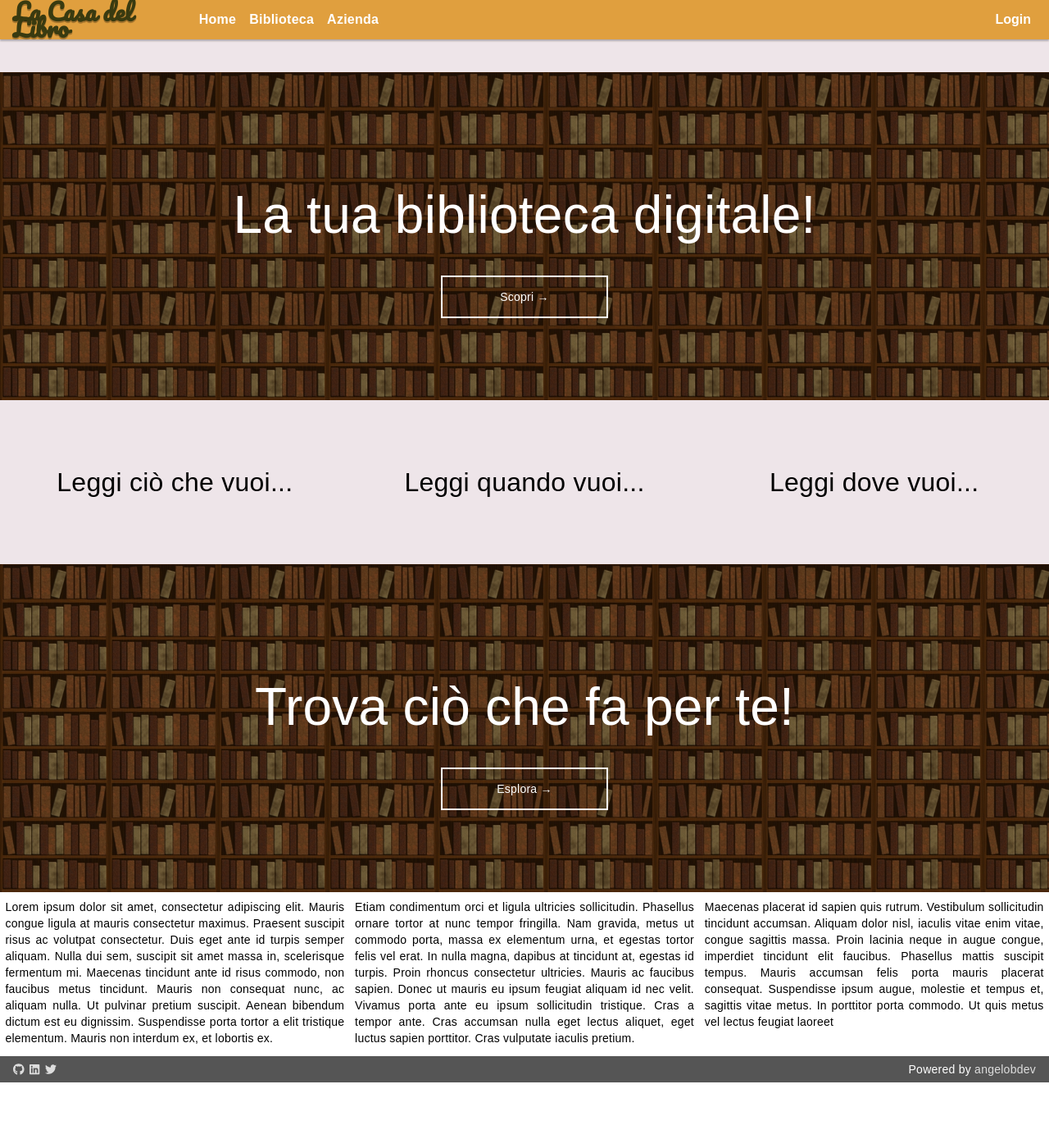
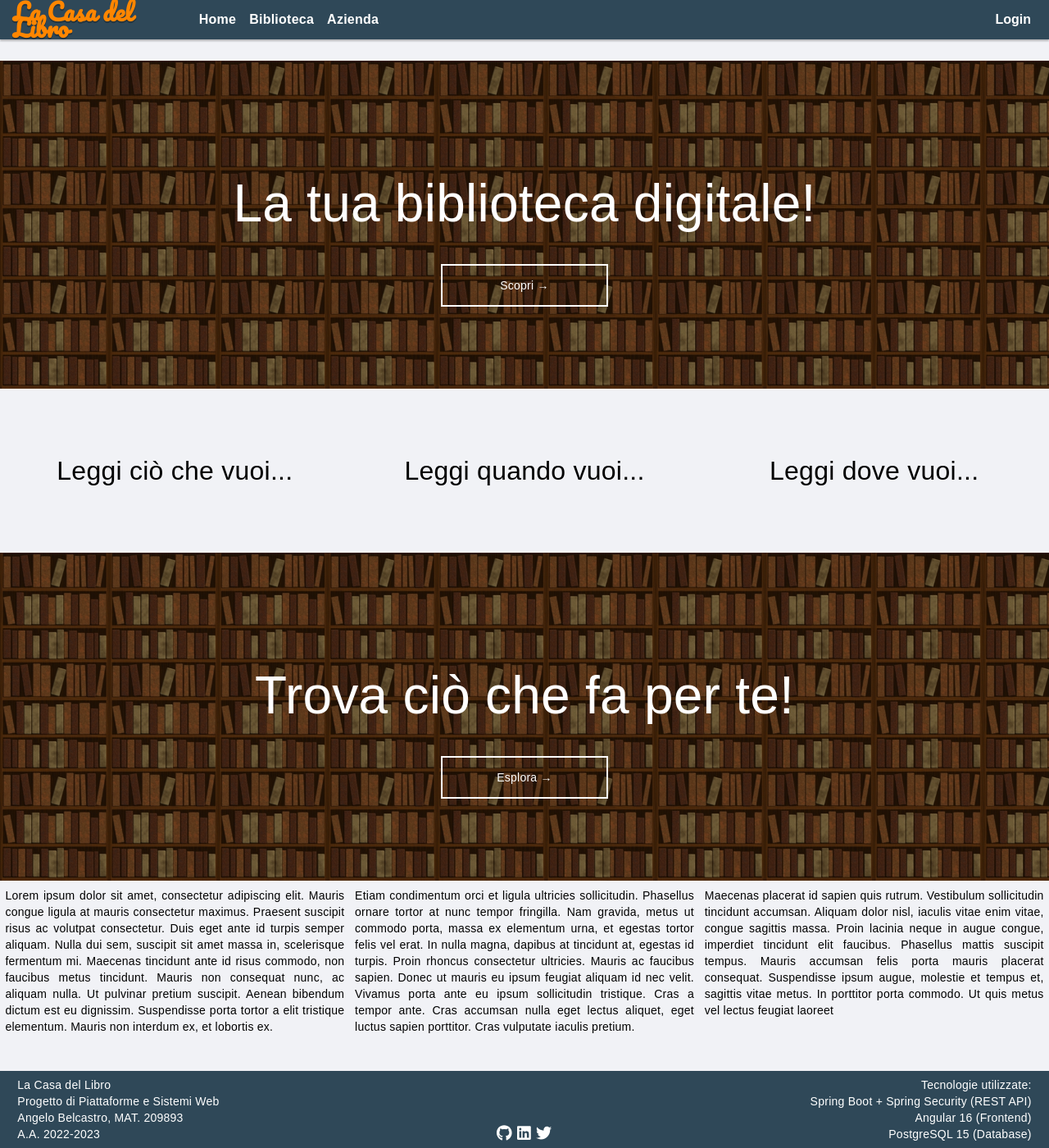
Before and after one commit to angelobdev/CasaDelLibro, an Angular app in the folder frontend/: page / in a window 1280 px wide. Shown: the whole page at 82% size. Before the commit the page ends 1320 px from the top, so only its background shows below. Built offline with nearby package versions, Linux system fonts and the light colour scheme; a web font is replaced by a local one.

Commit message:
UI/UX Improvements

```diff
--- a/frontend/src/app/app.component.html
+++ b/frontend/src/app/app.component.html
@@ -1,5 +1,4 @@
 <app-header></app-header>
-<div id="background"></div>
 <div class="container">
   <router-outlet></router-outlet>
 </div>
--- a/frontend/src/app/app.component.scss
+++ b/frontend/src/app/app.component.scss
@@ -1,20 +1,6 @@
-#background {
-  width: 100vw;
-  height: 100vh;
-
-  position: fixed;
-  top: 0;
-  left: 0;
-
-  background: #EEE5E9;
-
-  z-index: -999;
-}
-
 .container {
-  padding-top: 4.5rem;
-  width: 100vw;
-  min-height: calc(100vh - 6.5rem);
+  padding-top: 3.6rem;
+  width: 100%;
 
   display: flex;
   justify-content: flex-start;
--- a/frontend/src/app/components/carrello/carrello.component.scss
+++ b/frontend/src/app/components/carrello/carrello.component.scss
@@ -34,11 +34,11 @@
 
 .carrello .libri ul li {
   width: 100%;
-  background: #E09F3E;
+  background: #758BFD;
   color: white;
 
-  margin-top: 1rem;
   padding: 1rem;
+  margin-bottom: 0.4rem;
 
   display: flex;
   justify-content: space-between;
@@ -89,7 +89,7 @@
   color: white;
   width: 1.6rem;
   height: 1.6rem;
-  background: #de2b2b;
+  background: #2F4858;
   transition: 0.4s;
   border: none;
   padding: 0;
@@ -104,14 +104,14 @@
 }
 
 .carrello .libri ul li .quantita button:hover {
-  background: #de4343;
+  background: #3a4c57;
   transition: 0.4s;
   transform: scale(102%);
   cursor: pointer;
 }
 
 .carrello .libri ul li .quantita button:active {
-  background: #d96565;
+  background: #454e54;
   transition: 0.4s;
 }
 
@@ -214,25 +214,25 @@
 }
 
 .carrello .buttons button:first-child {
-  background: #68b63d;
+  background: #2F4858;
 }
 
 .carrello .buttons button:first-child:hover {
-  background: #7fb262;
+  background: #3e4c56;
 }
 
 .carrello .buttons button:first-child:active {
-  background: #90ad81;
+  background: #454c50;
 }
 
 .carrello .buttons button:last-child {
-  background: #35c5aa;
+  background: #bd2c2c;
 }
 
 .carrello .buttons button:last-child:hover {
-  background: #65c2b0;
+  background: #b64e4e;
 }
 
 .carrello .buttons button:last-child:active {
-  background: #96ccc2;
+  background: #b46a6a;
 }
--- a/frontend/src/app/components/footer/footer.component.html
+++ b/frontend/src/app/components/footer/footer.component.html
@@ -1,5 +1,15 @@
 <footer>
-  <div class="social-icons">
+  <div class="area left">
+    <span>La Casa del Libro</span>
+    <span>Progetto di Piattaforme e Sistemi Web</span>
+    <span>Angelo Belcastro, MAT. 209893</span>
+    <span>A.A. 2022-2023</span>
+  </div>
+  <div class="area center">
+    <br>
+    <br>
+    <br>
+    <span>
       <a href="http://github.com/angelobdev" target="_blank">
         <fa-icon [icon]="faGithub"></fa-icon>
       </a>
@@ -9,8 +19,12 @@
       <a href="http://twitter.com/angelobdev" target="_blank">
         <fa-icon [icon]="faTwitter"></fa-icon>
       </a>
+    </span>
   </div>
-  <div class="credits">
-    <span>Powered by <a href="https://github.com/angelobdev">angelobdev</a></span>
+  <div class="area right">
+    <span>Tecnologie utilizzate:</span>
+    <span>Spring Boot + Spring Security (REST API)</span>
+    <span>Angular 16 (Frontend)</span>
+    <span>PostgreSQL 15 (Database)</span>
   </div>
 </footer>
--- a/frontend/src/app/components/footer/footer.component.scss
+++ b/frontend/src/app/components/footer/footer.component.scss
@@ -1,47 +1,50 @@
 footer {
-  background: #000a;
+  background: #2F4858;
 
-  width: 100vw;
-  height: 2rem;
+  width: 100%;
+  padding-top: 0.4rem;
+  padding-bottom: 0.4rem;
 
   display: flex;
   align-items: center;
-  justify-content: space-between;
+  justify-content: space-around;
   flex-direction: row;
+
+  margin-top: 2rem;
 }
 
-footer .social-icons {
-  margin-left: 1rem;
+footer .area {
+  width: 30%;
+
+  display: flex;
+  justify-content: center;
+  flex-direction: column;
+}
+
+footer .area span {
   color: white;
 }
 
-footer .social-icons a {
-  margin-right: 0.4rem;
-  color: #fffc;
+footer .area span a  {
+  color:white;
+  font-size: 1.2rem;
+  padding: 0.2rem;
   transition: 0.4s;
 }
 
-footer .social-icons a:hover{
-  color: #fffa;
-  cursor: pointer;
+footer .area span a:hover{
+  color: #fff9;
   transition: 0.4s;
 }
 
-footer .credits {
-  margin-right: 1rem;
+.left {
+  align-items: flex-start;
 }
 
-footer .credits span {
-  color: white;
+.center {
+  align-items: center;
 }
 
-footer .credits span a {
-  color: #fffc;
-  text-decoration: none;
-  transition: 0.4s;
+.right {
+  align-items: flex-end;
 }
-
-footer .credits span a:hover {
-  color: #fffa;
-  transition: 0.4s;
-}
--- a/frontend/src/app/components/header/header.component.scss
+++ b/frontend/src/app/components/header/header.component.scss
@@ -15,7 +15,7 @@ header {
   justify-content: center;
   flex-direction: row;
 
-  background: #E09F3E;
+  background: #2F4858;
 
   box-shadow: 0 2px 2px #0004;
 }
@@ -44,7 +44,7 @@ header .logo:hover {
 header .logo span {
   font-family: "Pacifico", sans-serif;
   font-size: 1.8rem;
-  color: #393A10;
+  color: #FF8600;
   text-shadow: 0 2px #0004;
 }
 
--- a/frontend/src/app/components/login/login.component.scss
+++ b/frontend/src/app/components/login/login.component.scss
@@ -83,7 +83,7 @@
   width: 100%;
   height: 2rem;
   color: white;
-  background: #E09F3E;
+  background: #758BFD;
   border: 1px solid #0002;
   border-radius: 0.4rem;
   box-shadow: 0 0 5px #0002;
--- a/frontend/src/app/routes/azienda/azienda.component.scss
+++ b/frontend/src/app/routes/azienda/azienda.component.scss
@@ -7,7 +7,7 @@
 }
 
 .azienda .area:nth-child(odd) {
-  background: #E09F3E22;
+  background: #AEB8FE66;
 }
 
 .area {
--- a/frontend/src/app/routes/biblioteca/biblioteca.component.scss
+++ b/frontend/src/app/routes/biblioteca/biblioteca.component.scss
@@ -27,7 +27,7 @@
 .ricerca button {
   width: 2rem;
   height: 2rem;
-  background: #E09F3E;
+  background: #AEB8FE;
 
   display: flex;
   justify-content: center;
@@ -48,7 +48,7 @@
 }
 
 .ricerca button:active {
-  background: #ceb185;
+  background: #ced2f5;
 }
 
 .ricerca .spacer {
@@ -73,7 +73,7 @@
 .ricerca a {
   width: 2rem;
   height: 2rem;
-  background: #E09F3E;
+  background: #AEB8FE;
 
   display: flex;
   justify-content: center;
@@ -97,7 +97,7 @@
 }
 
 .ricerca a:active {
-  background: #ceb185;
+  background: #d6d9f3;
 }
 
 .bookshelf {
@@ -171,7 +171,7 @@
 }
 
 .bookshelf .book .head .right-bar p:first-child {
-  background: #E09F3E;
+  background: #AEB8FE;
   color: white;
   width: 2rem;
   height: 2rem;
@@ -219,33 +219,15 @@
   border-radius: 0.6rem;
   transition: 0.2s;
   box-shadow: 0 2px 2px #0002;
+  background: #758BFD;
 }
 
 .bookshelf .book .buttons button:hover {
   transition: 0.2s;
   transform: scale(102%);
+  background: #aebbfa;
 }
 
-.bookshelf .book .buttons button:first-child {
-  background: #68b63d;
+.bookshelf .book .buttons button:active {
+  background: #c9d1fa;
 }
-
-.bookshelf .book .buttons button:first-child:hover {
-  background: #7fb262;
-}
-
-.bookshelf .book .buttons button:first-child:active {
-  background: #90ad81;
-}
-
-.bookshelf .book .buttons button:last-child {
-  background: #35c5aa;
-}
-
-.bookshelf .book .buttons button:last-child:hover {
-  background: #65c2b0;
-}
-
-.bookshelf .book .buttons button:last-child:active {
-  background: #96ccc2;
-}
--- a/frontend/src/styles.scss
+++ b/frontend/src/styles.scss
@@ -12,5 +12,6 @@ html, body {
 }
 
 body {
+  background: #F1F2F6;
   margin: 0;
 }
```
Lines whose indentation alone changed are shown as unchanged.
